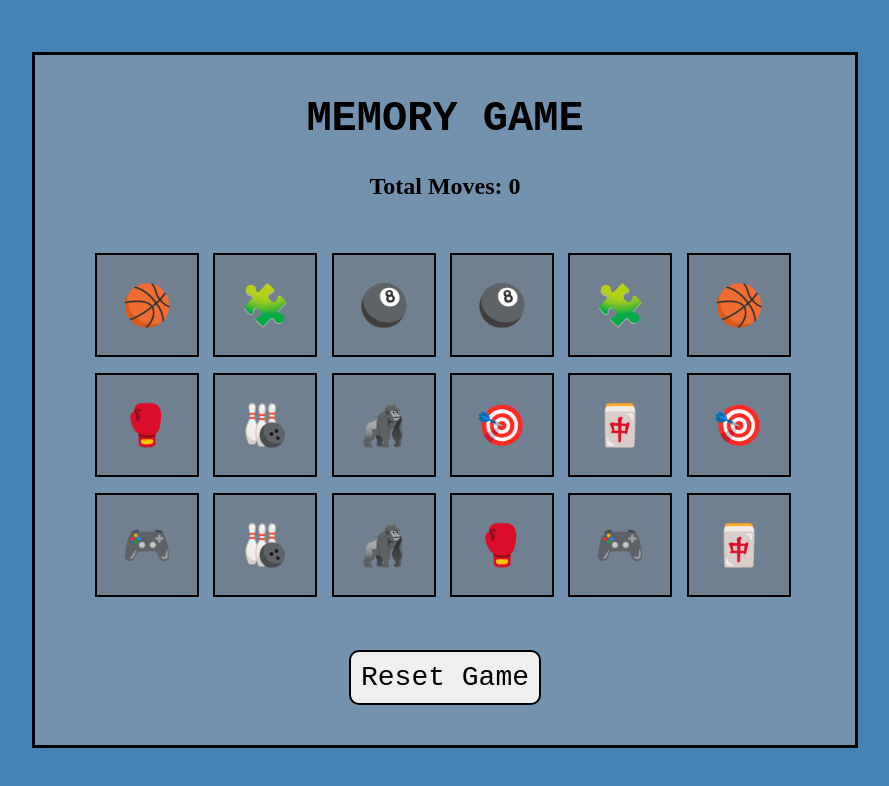
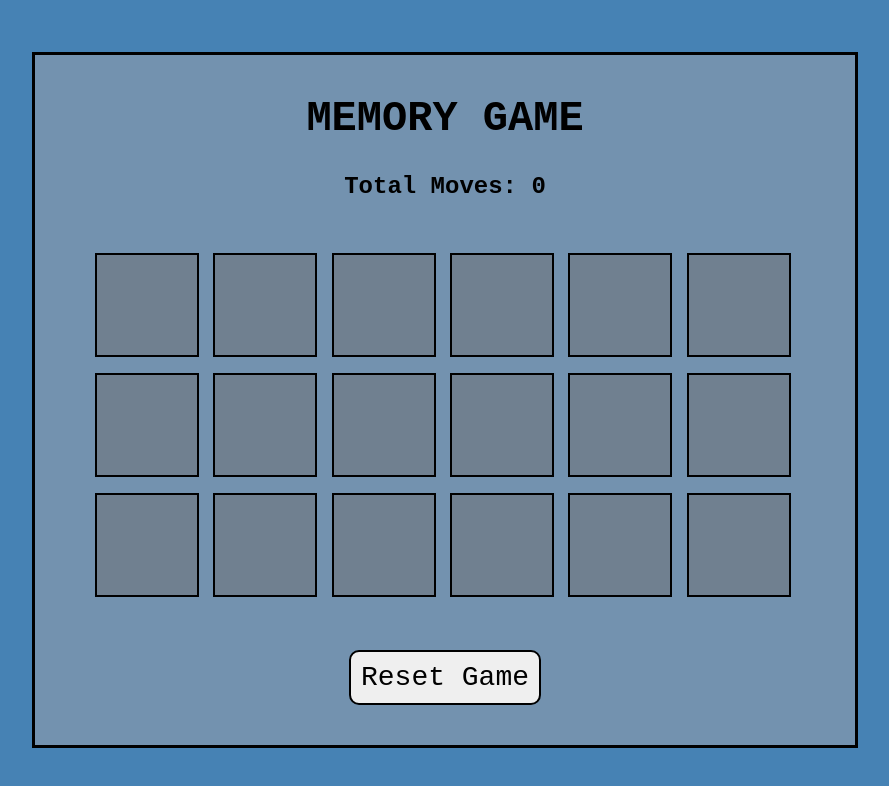
Before and after one commit to dc703d/memoryGame, a website built with Vite: page index.html in a window 1280 px wide. Shown: the whole page, without its empty margins (195-1084 px from the left). Built offline with nearby package versions, Linux system fonts and the light colour scheme; a web font is replaced by a local one.

Commit message:
added transition and the logic for the game

```diff
--- a/src/style.scss
+++ b/src/style.scss
@@ -69,3 +69,30 @@ body{
     transform: rotateY(180deg);
     transition: 0.3s;
 }
+
+.item.boxOpen{
+    transform: rotateY(0deg);
+}
+
+.item::after{
+    content: '';
+    position: absolute;
+    inset: 0;
+    background: slategray;
+    transition: 0.3s;
+    transform: rotateY(0deg);
+    backface-visibility: hidden;
+}
+
+.boxOpen::after{
+    transform: rotateY(180deg);
+}
+
+.boxMatch{
+    opacity: 0;
+    pointer-events: none;
+}
+
+#movesHeading{
+    font-family: 'New Amsterdam', monospace;
+}
```
Also changed, not shown: src/style.css, 1 other file.
